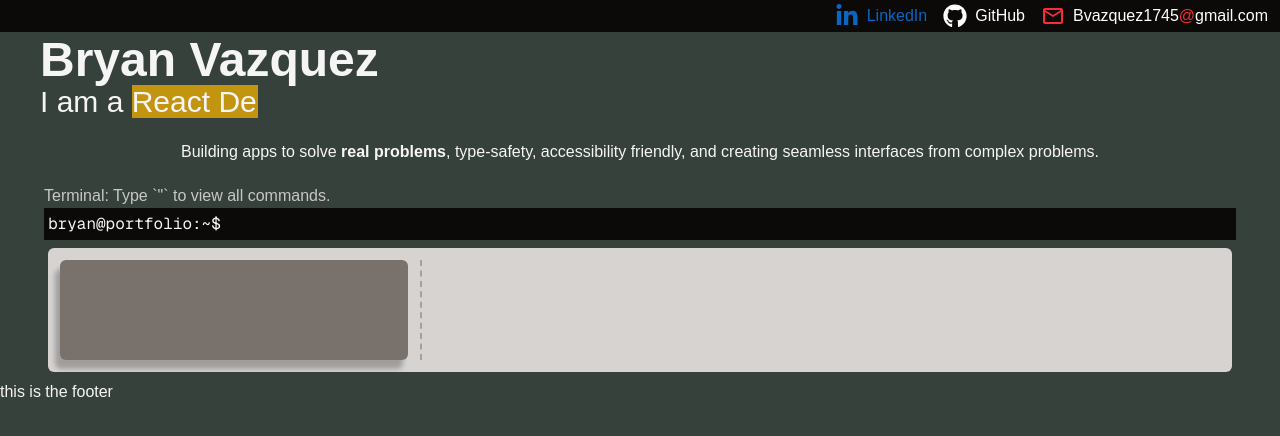
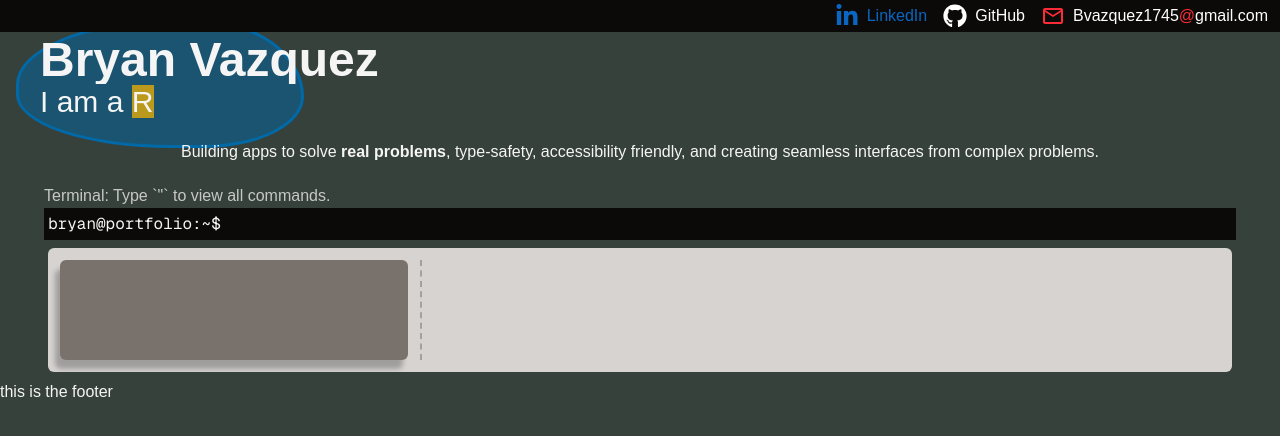
Before and after one commit to Wased20773/My-Portfolio-Website, a Next.js app in the folder apps/portfolio/: page / in a window 1280 px wide. Shown: the top 436 px of the page. Built offline with nearby package versions, Linux system fonts and the light colour scheme.

Commit message:
animation: created a fluent blob that mocks a jelly like blob sitting behind the name and identity.

```diff
--- a/apps/portfolio/src/app/globals.css
+++ b/apps/portfolio/src/app/globals.css
@@ -1,4 +1,60 @@
 @import "tailwindcss";
+
+/* Water: each corner sways on its own between two roundings. Run with
+   `alternate` + ease-in-out, every corner glides and turns around smoothly
+   (like a pendulum), and their different durations (see --morph) never line
+   up, so the shape keeps flowing without repeating.
+   `from` values = the resting --hero-shape corners, so it starts without a jump. */
+@keyframes morph-tl {
+  from {
+    border-top-left-radius: 30% 30%;
+  }
+  to {
+    border-top-left-radius: 62% 58%;
+  }
+}
+
+@keyframes morph-tr {
+  from {
+    border-top-right-radius: 70% 30%;
+  }
+  to {
+    border-top-right-radius: 38% 64%;
+  }
+}
+
+@keyframes morph-br {
+  from {
+    border-bottom-right-radius: 70% 70%;
+  }
+  to {
+    border-bottom-right-radius: 34% 40%;
+  }
+}
+
+@keyframes morph-bl {
+  from {
+    border-bottom-left-radius: 30% 70%;
+  }
+  to {
+    border-bottom-left-radius: 66% 36%;
+  }
+}
+
+@keyframes spin {
+  to {
+    transform: rotate(360deg);
+  }
+}
+
+@keyframes wipe {
+  from {
+    clip-path: inset(0 100% 0 0);
+  }
+  to {
+    clip-path: inset(0 0 0 0);
+  }
+}
 
 @keyframes blink {
   0%,
@@ -48,6 +104,10 @@
   }
 }
 
+@utility shape-hero {
+  border-radius: var(--hero-shape);
+}
+
 /*
 ########################################
 ################ THEMES ################
@@ -74,6 +134,14 @@
   /* Headers */
   --header: var(--foreground);
   --header-muted: color-mix(in oklab, var(--foreground) 50%, transparent);
+  --hero-shape: 30% 70% 70% 30% / 30% 30% 70% 70%; /* resting blob; matches morph 0%/100% */
+  --hero-shape-border-color: oklch(50% 0.134 242.749);
+  --hero-shape-color: color-mix(
+    in oklab,
+    var(--hero-shape-border-color) 50%,
+    transparent
+  ); /* translucent fill in the border's color */
+
   /* --footer:  */
 
   /* Chrome */
@@ -115,6 +183,14 @@
   --danger: oklch(50.5% 0.213 27.518); /* red-700: error messages */
 
   /* ##### ANIMATIONS ##### */
+  /* header */
+  --wipe: wipe 700ms cubic-bezier(0.65, 0, 0.35, 1) 400ms both;
+  --morph:
+    morph-tl 4.3s ease-in-out infinite alternate,
+    morph-tr 5.7s ease-in-out infinite alternate,
+    morph-br 6.9s ease-in-out infinite alternate,
+    morph-bl 8.3s ease-in-out infinite alternate; /* uneven durations = never-repeating flow */
+
   /* Left Panel */
   --reveal: reveal 450ms ease-out;
 
@@ -134,6 +210,8 @@
 
   --color-header: var(--header);
   --color-header-muted: var(--header-muted);
+  --color-hero-shape: var(--hero-shape-color);
+  --color-hero-shape-border-color: var(--hero-shape-border-color);
 
   --color-topbar: var(--topbar);
   --color-terminal: var(--terminal);
@@ -169,6 +247,8 @@
   --font-mono: var(--font-geist-mono);
 
   /* animation */
+  --animate-wipe: var(--wipe);
+  --animate-morph: var(--morph);
   --animate-reveal: var(--reveal);
   --animate-slide-in-left: var(--slide-in-left);
   --animate-fade-in-content: var(--fade-in-content);
--- a/apps/portfolio/src/themes/shared/RotatingTypewriter.tsx
+++ b/apps/portfolio/src/themes/shared/RotatingTypewriter.tsx
@@ -17,6 +17,7 @@ export type RotatingTypewriterPhrase = {
 
 type RotatingTypewriterProps = {
   phrases: RotatingTypewriterPhrase[];
+  startDelay?: number;
   typeSpeed?: number;
   deleteSpeed?: number;
   pause?: number;
@@ -24,10 +25,12 @@ type RotatingTypewriterProps = {
 
 export default function RotatingTypewriter({
   phrases,
+  startDelay = 0,
   typeSpeed = 75,
   deleteSpeed = 40,
   pause = 1500,
 }: RotatingTypewriterProps) {
+  const [started, setStarted] = useState(false);
   const [phraseIndex, setPhraseIndex] = useState(0);
   const [characterIndex, setCharacterIndex] = useState(0);
   const [deleting, setDeleting] = useState(false);
@@ -45,7 +48,14 @@ export default function RotatingTypewriter({
       delay = pause;
     }
 
+    if (!started) delay = startDelay;
+
     const timeout = setTimeout(() => {
+      if (!started) {
+        setStarted(true);
+        return;
+      }
+
       // Start deleting after pause
       if (!deleting && characterIndex === phrase.text.length) {
         setDeleting(true);
@@ -64,6 +74,8 @@ export default function RotatingTypewriter({
 
     return () => clearTimeout(timeout);
   }, [
+    started,
+    startDelay,
     characterIndex,
     deleting,
     phrase,
--- a/apps/portfolio/src/themes/structures/classic/Header.tsx
+++ b/apps/portfolio/src/themes/structures/classic/Header.tsx
@@ -18,7 +18,7 @@ export default function Header() {
     <header>
       {/* Top Heading */}
       <ul
-        className="flex justify-end items-center flex-wrap gap-4 bg-topbar px-3 py-1"
+        className="relative z-10 flex justify-end items-center flex-wrap gap-4 bg-topbar px-3 py-1"
         aria-label="My Social links"
       >
         {/* Maybe add a dropdown button to show all my social links below w-[400px]? */}
@@ -60,11 +60,25 @@ export default function Header() {
       </ul>
 
       {/* Introductory Heading */}
-      <div className="max-w-[1200px] mx-auto mt-1">
-        <h1 className="!text-5xl text-header">Bryan Vazquez</h1>
-        <p className="!text-3xl">
-          I am a <RotatingTypewriter phrases={phrases} pause={3000} />
-        </p>
+      <div className="relative isolate max-w-[1200px] mx-auto mt-1">
+        <div className="relative">
+          <span
+            aria-hidden="true"
+            className="border-[0.2rem] border-hero-shape-border-color motion-safe:animate-morph shape-hero absolute -left-6 -top-4 -z-10 h-32 w-72 max-w-full bg-hero-shape"
+          />
+
+          <h1 className="motion-safe:animate-wipe w-fit !text-5xl text-header">
+            Bryan Vazquez
+          </h1>
+          <p className="!text-3xl">
+            I am a{" "}
+            <RotatingTypewriter
+              phrases={phrases}
+              pause={1500}
+              startDelay={2000}
+            />
+          </p>
+        </div>
 
         <p className="text-center my-5">
           Building apps to solve{" "}
```
